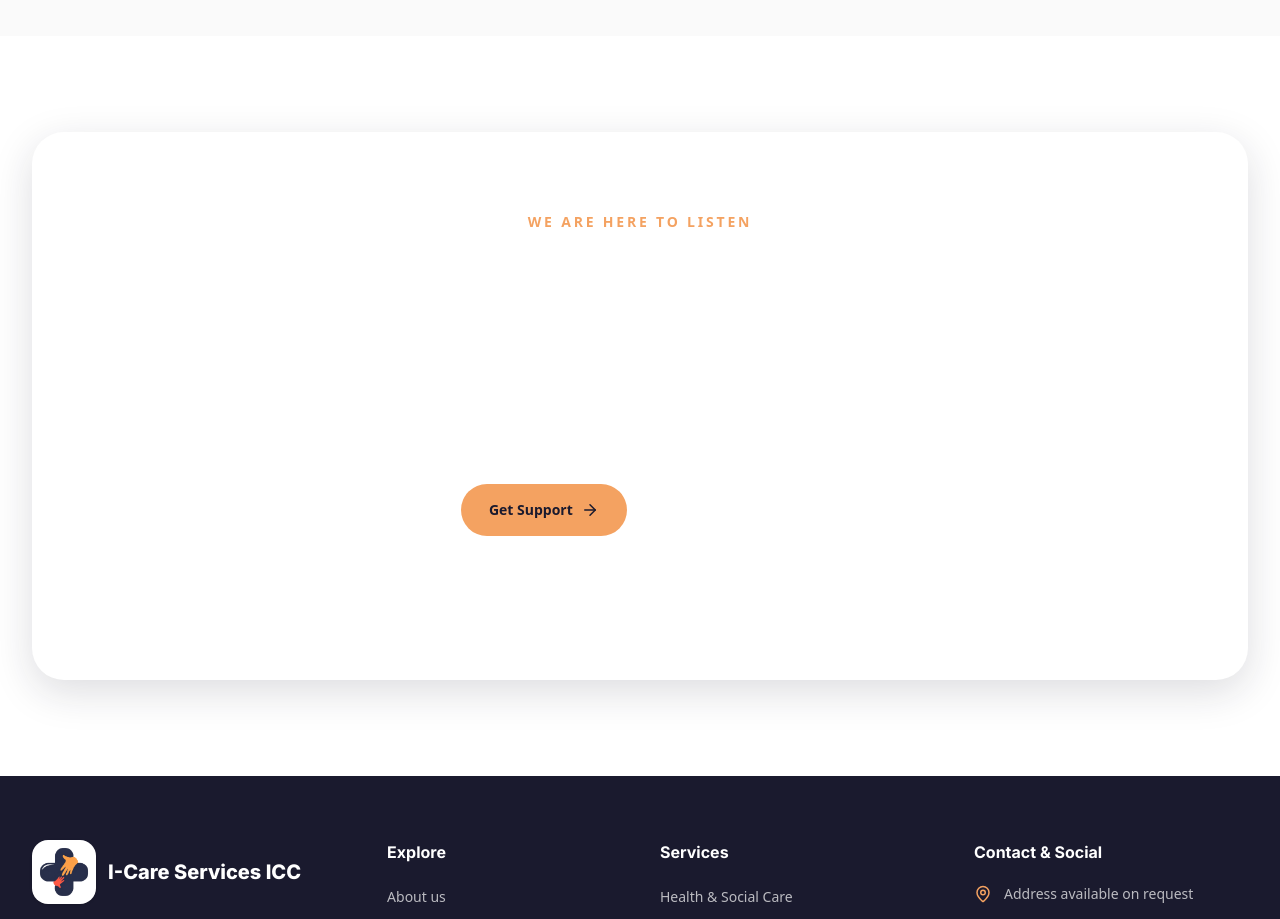
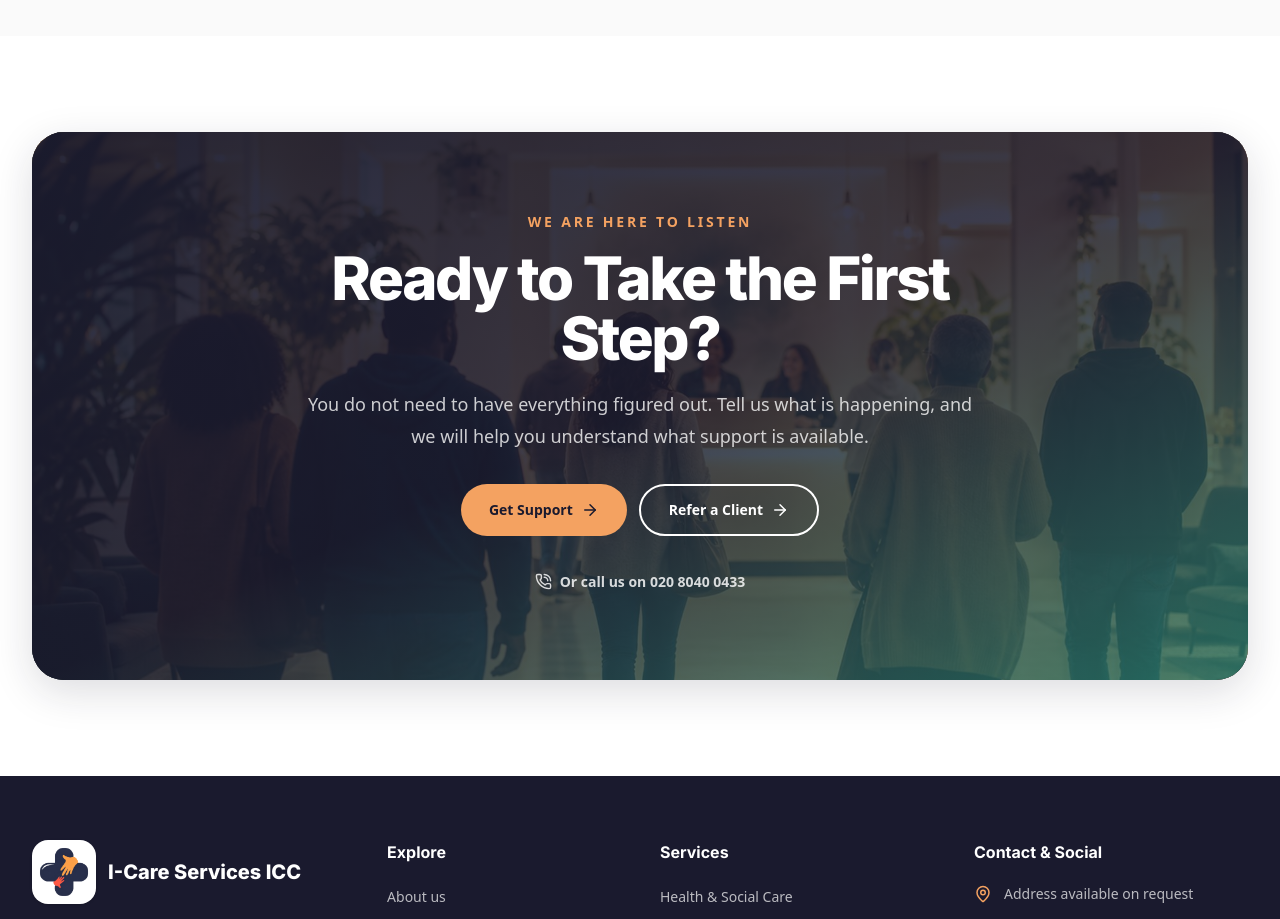
Before and after one commit to mudassirhamza29-commits/i-care-services-icc, a Next.js app: page / in a window 1280 px wide. Shown: the part 4840-5759 px from the top of the page. Built offline with nearby package versions, Linux system fonts and the light colour scheme.

Commit message:
Fix CTA banner background layering

```diff
--- a/src/components/home/CTABanner.tsx
+++ b/src/components/home/CTABanner.tsx
@@ -10,16 +10,16 @@ export function CTABanner() {
     <section className="bg-white px-4 py-16 sm:px-6 lg:px-8 lg:py-24">
       <AnimatedSection
         variant="scaleIn"
-        className="relative mx-auto max-w-7xl overflow-hidden rounded-[2rem] px-6 py-14 text-center text-white shadow-[var(--shadow-hover)] sm:px-10 lg:py-20"
+        className="relative isolate mx-auto max-w-7xl overflow-hidden rounded-[2rem] bg-navy px-6 py-14 text-center text-white shadow-[var(--shadow-hover)] sm:px-10 lg:py-20"
       >
         <Image
           src="/images/cta-bg.jpg"
           alt=""
           fill
           sizes="(min-width: 1280px) 1280px, 100vw"
-          className="absolute inset-0 -z-20 object-cover"
+          className="absolute inset-0 z-0 object-cover"
         />
-        <div className="absolute inset-0 -z-10 bg-gradient-to-br from-navy/94 via-navy/84 to-purple/78" />
+        <div className="absolute inset-0 z-0 bg-gradient-to-br from-navy/94 via-navy/84 to-purple/78" />
         <div className="relative z-10 mx-auto max-w-3xl">
           <p className="text-sm font-extrabold uppercase tracking-[0.2em] text-orange">
             We are here to listen
```
